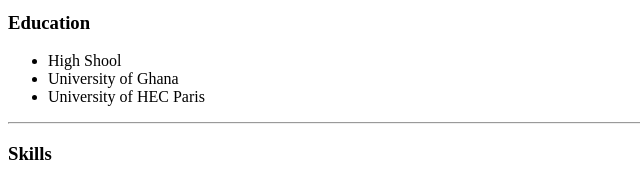
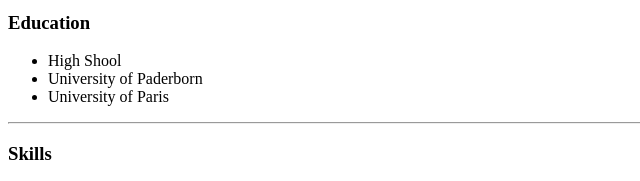
Before and after one commit to Funman-T/CV, a plain HTML site: page index.html in a window 1280 px wide. Shown: the part 235-416 px from the top of the page, 0-640 px from the left. Drawn offline with Linux system fonts and the light colour scheme.

Commit message:
Update index.html

```diff
--- a/index.html
+++ b/index.html
@@ -9,7 +9,7 @@
 <body>
   <table cellspacing="30">
     <tr>
-      <td><img src="e-Tron_Future.jpg" alt="John Profile Picture"></td>
+      <td><img src="circle_cropped.png" alt="John Profile Picture"></td>
       <td>
         <h1>John Zoungrana</h1>
         <p><em><strong>Test Engineer:<a href=""> a little Resume about my Skills</a></strong></em></p>
@@ -21,8 +21,8 @@
   <h3>Education</h3>
   <ul>
     <li>High Shool</li>
-    <li>University of Ghana</li>
-    <li>University of HEC Paris</li>
+    <li>University of Paderborn</li>
+    <li>University of Paris</li>
   </ul>
 
   <hr>
```
